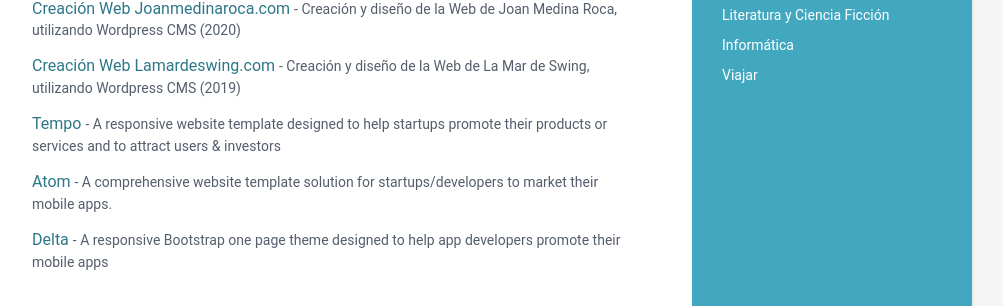
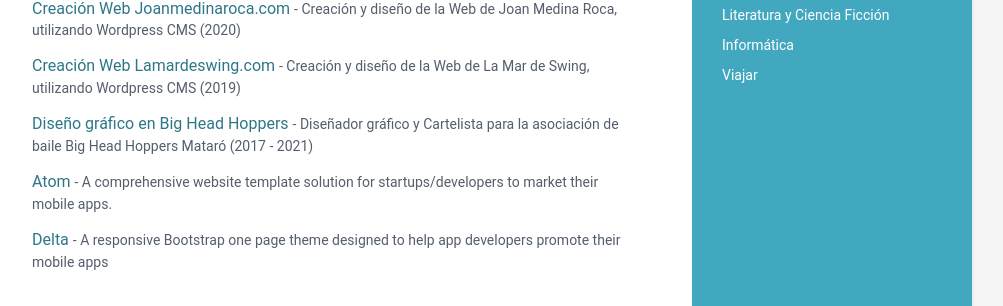
Before and after one commit to joan-medina-roca/cv.joanmedinaroca.com, a Jekyll site: the page built from index.html, in a window 1280 px wide and 900 px high, scrolled down 1138 px. Shown: the part 146-452 px from the top of the window, without its empty margins (168-1171 px from the left). Built offline with Jekyll 4.4.1, drawn with Linux system fonts in a browser that asks for light colours.

```diff
--- a/_data/data.yml
+++ b/_data/data.yml
@@ -152,9 +152,9 @@ projects:
       link: "https://lamardeswing.com"
       tagline: "Creación y diseño de la Web de La Mar de Swing, utilizando Wordpress CMS (2019)"
 
-    - title: Tempo
-      link: "#"
-      tagline: "A responsive website template designed to help startups promote their products or services and to attract users &amp; investors"
+    - title: Diseño gráfico en Big Head Hoppers
+      link: "https://bigheadhoppers.blogspot.com/"
+      tagline: "Diseñador gráfico y Cartelista para la asociación de baile Big Head Hoppers Mataró (2017 - 2021)"
 
     - title: Atom
       link: "#"
```
